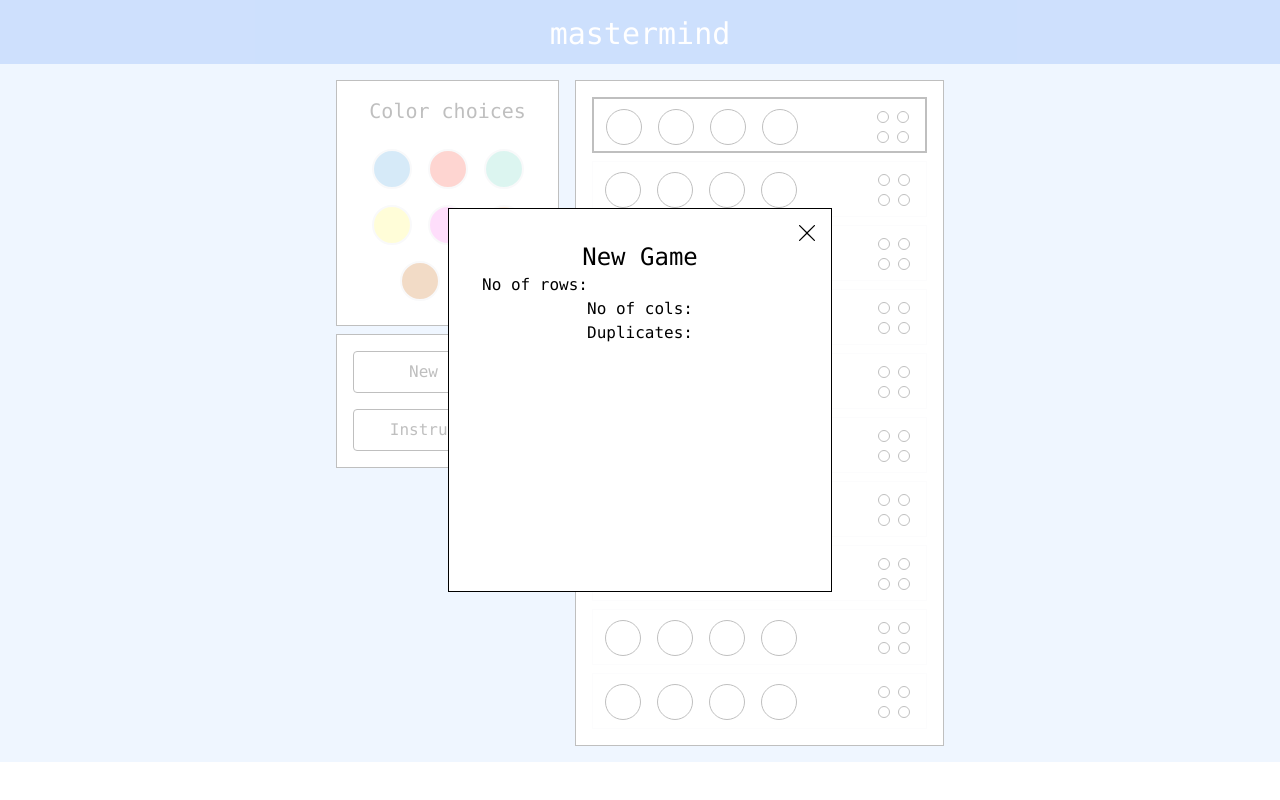
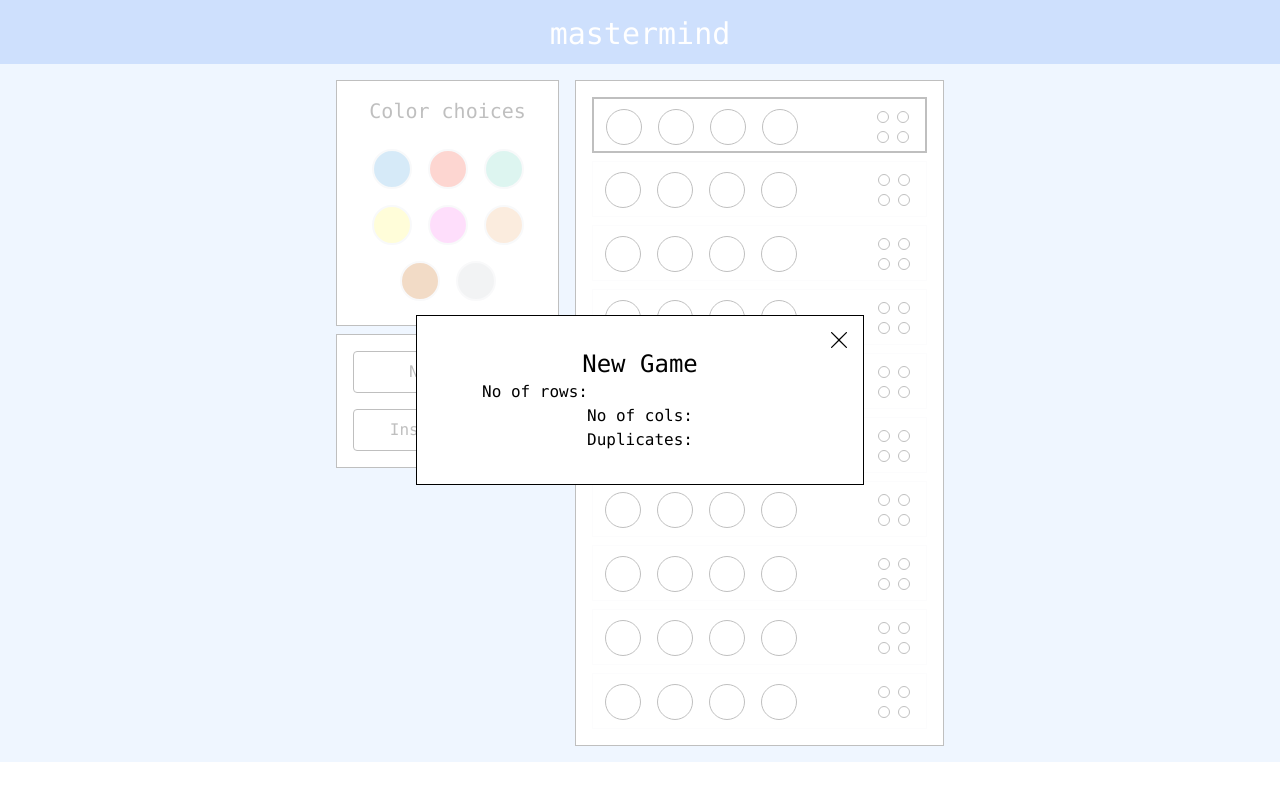
Before and after one commit to Sakshisrivastava413/mastermind-game, a Next.js app: page / in a window 1280 px wide. Both pictures are taken after a click on the element "New Game". Built offline with nearby package versions, Linux system fonts and the light colour scheme.

Commit message:
changed the width and height of modal wrapper

```diff
--- a/components/Modal.js
+++ b/components/Modal.js
@@ -6,9 +6,10 @@ const Modal = ({ isOpen, children, onClose }) => (
     isOpen={isOpen}
     onRequestClose={onClose}
     ariaHideApp={false}
-    className="absolute m-auto inset-0  h-96 w-96 border border-black outline-none"
+    className="absolute m-auto inset-0 w-112 outline-none"
+    style={{ content: { height: "max-content" } }}
   >
-    <div className="bg-white h-full">
+    <div className="relative bg-white border border-black">
       <div className="absolute top-4 right-4 cursor-pointer" onClick={onClose}>
         <img className="h-4" src="./cancel.svg" />
       </div>
```
